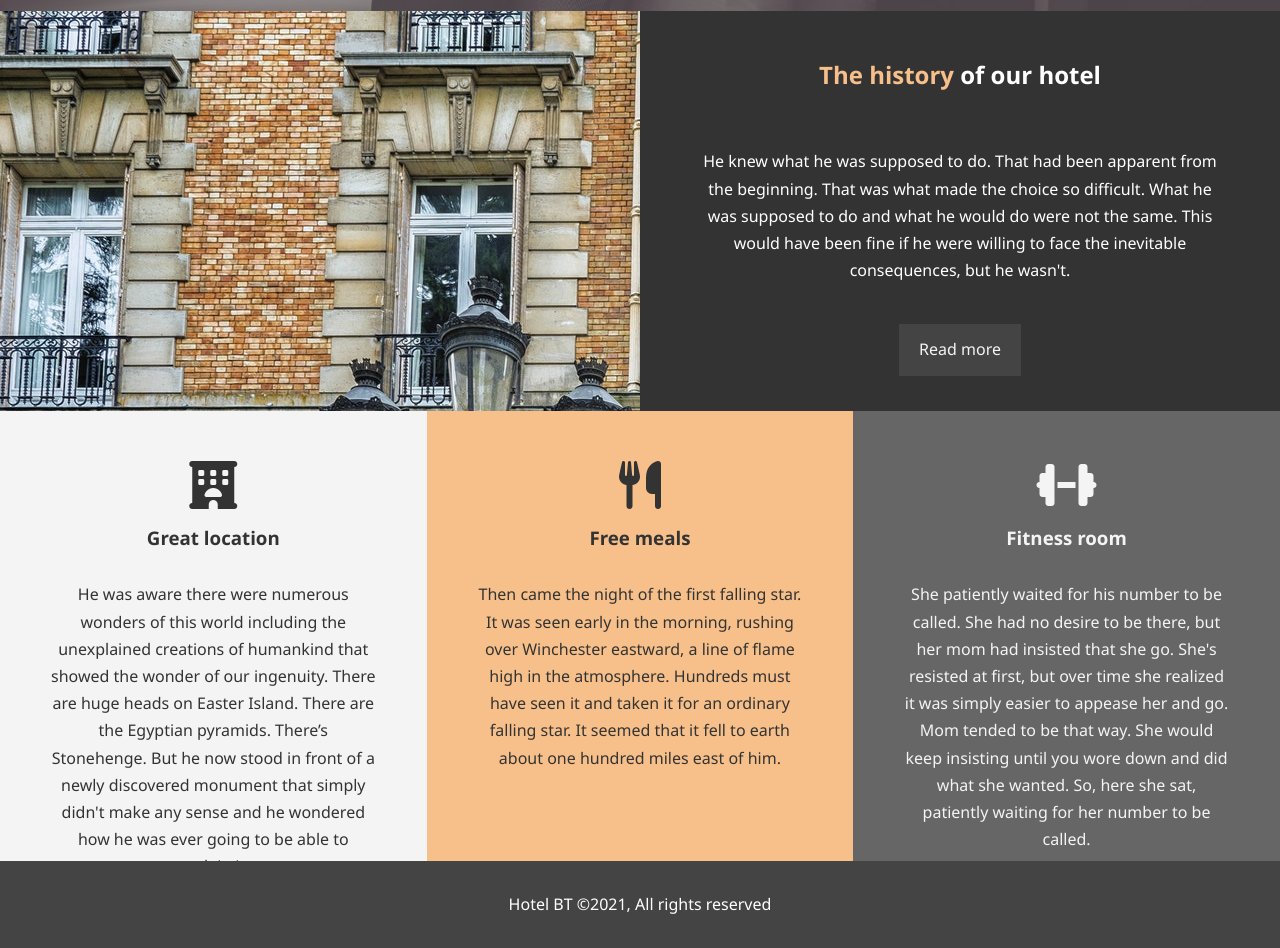
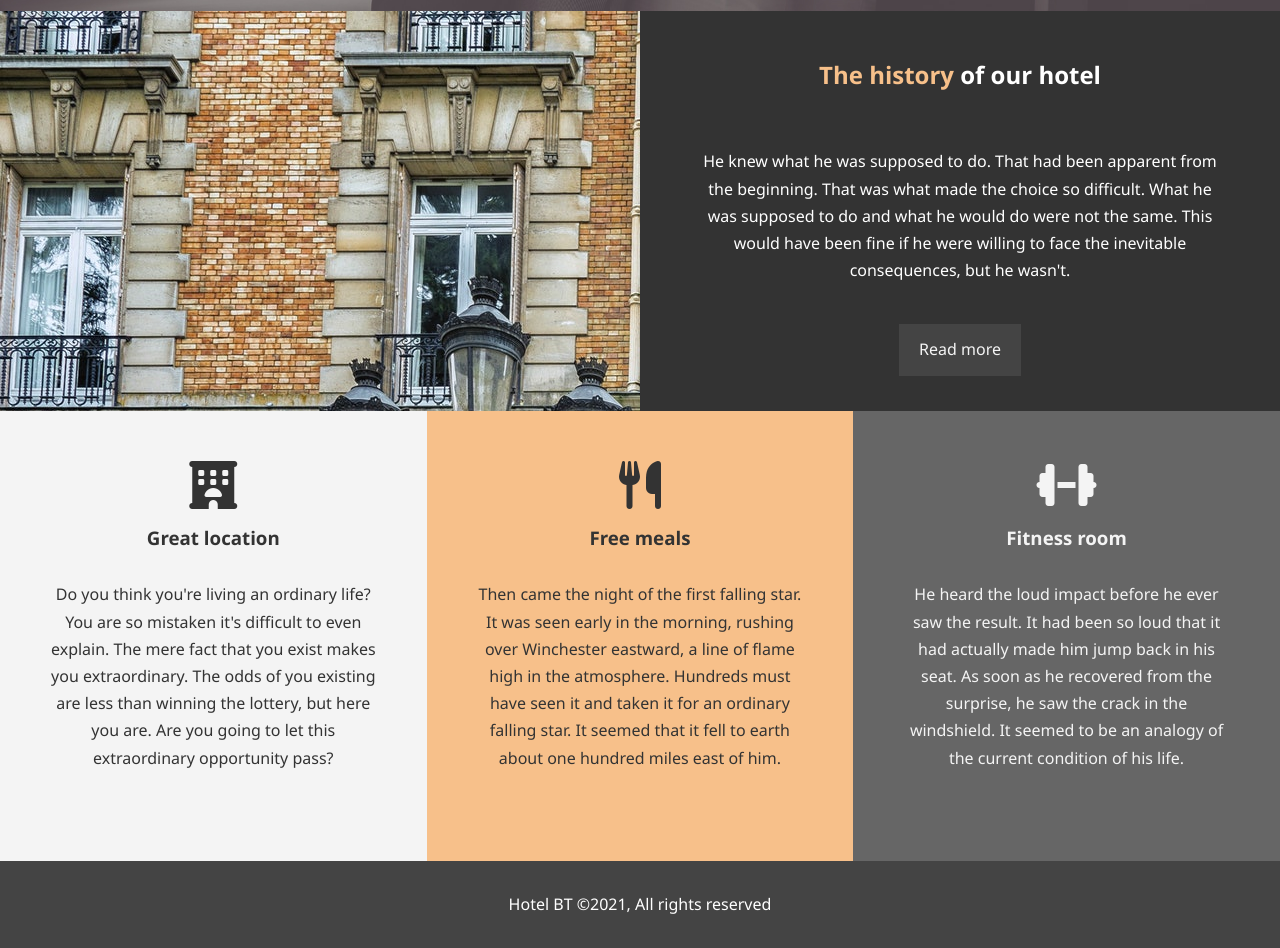
Before and after one commit to hz6/hotel-website, a plain HTML site: page index.html in a window 1280 px wide. Shown: the part 656-1604 px from the top of the page. Drawn offline with Linux system fonts and the light colour scheme.

Commit message:
shortened texts

```diff
--- a/index.html
+++ b/index.html
@@ -53,10 +53,9 @@
     <div class="box bg-light">
       <i class="fas fa-hotel fa-3x"></i>
       <h3>Great location</h3>
-      <p>He was aware there were numerous wonders of this world including the unexplained creations of humankind that
-        showed the wonder of our ingenuity. There are huge heads on Easter Island. There are the Egyptian pyramids.
-        There’s Stonehenge. But he now stood in front of a newly discovered monument that simply didn't make any sense
-        and he wondered how he was ever going to be able to explain it.</p>
+      <p>Do you think you're living an ordinary life? You are so mistaken it's difficult to even explain. The mere fact
+        that you exist makes you extraordinary. The odds of you existing are less than winning the lottery, but here you
+        are. Are you going to let this extraordinary opportunity pass?</p>
     </div>
     <div class="box bg-primary">
       <i class="fas fa-utensils fa-3x"></i>
@@ -69,10 +68,9 @@
     <div class="box bg-medium">
       <i class="fas fa-dumbbell fa-3x"></i>
       <h3>Fitness room</h3>
-      <p>She patiently waited for his number to be called. She had no desire to be there, but her mom had insisted that
-        she go. She's resisted at first, but over time she realized it was simply easier to appease her and go. Mom
-        tended to be that way. She would keep insisting until you wore down and did what she wanted. So, here she sat,
-        patiently waiting for her number to be called.</p>
+      <p>He heard the loud impact before he ever saw the result. It had been so loud that it had actually made him jump
+        back in his seat. As soon as he recovered from the surprise, he saw the crack in the windshield. It seemed to be
+        an analogy of the current condition of his life.</p>
     </div>
   </section>
 
```
